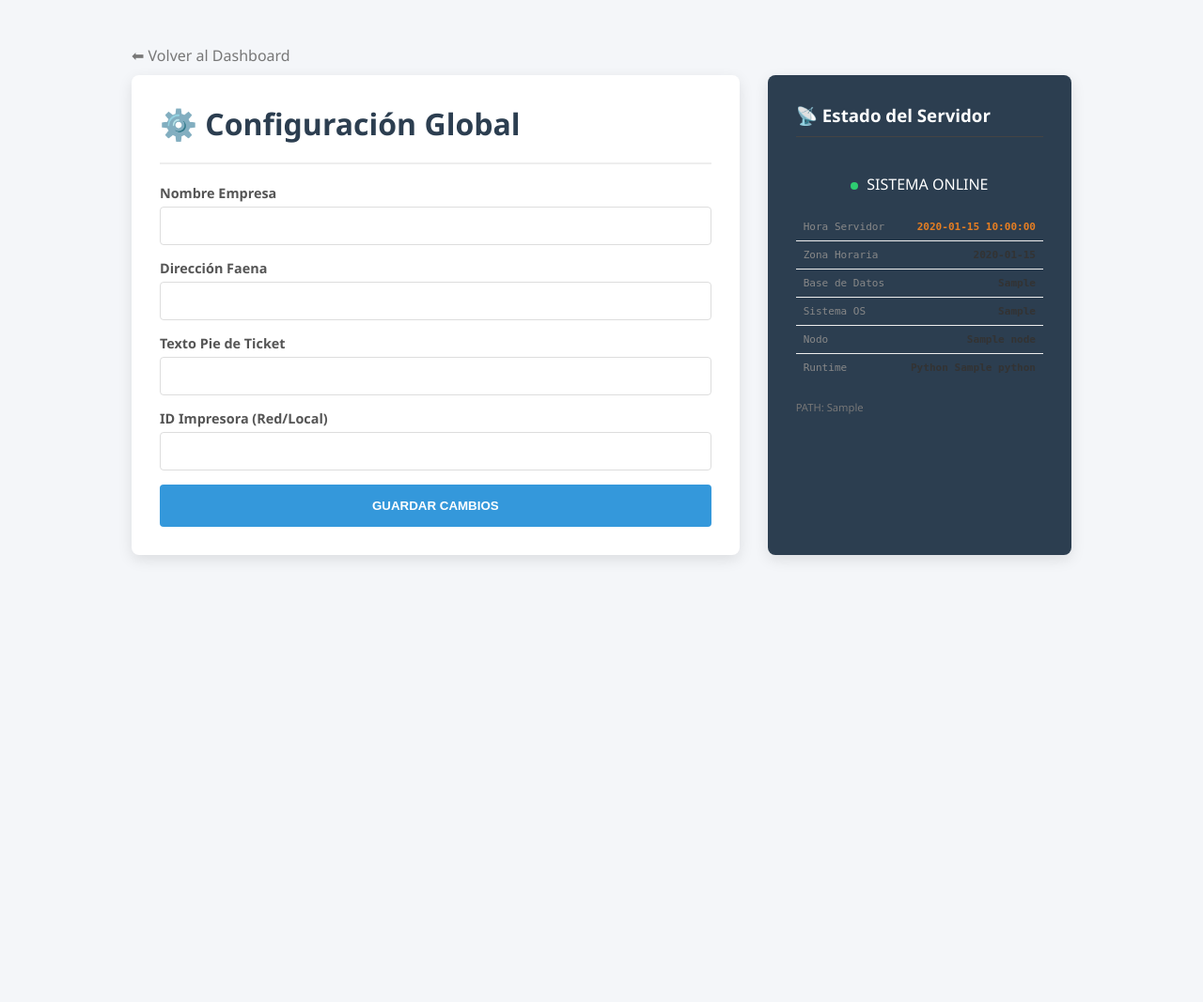
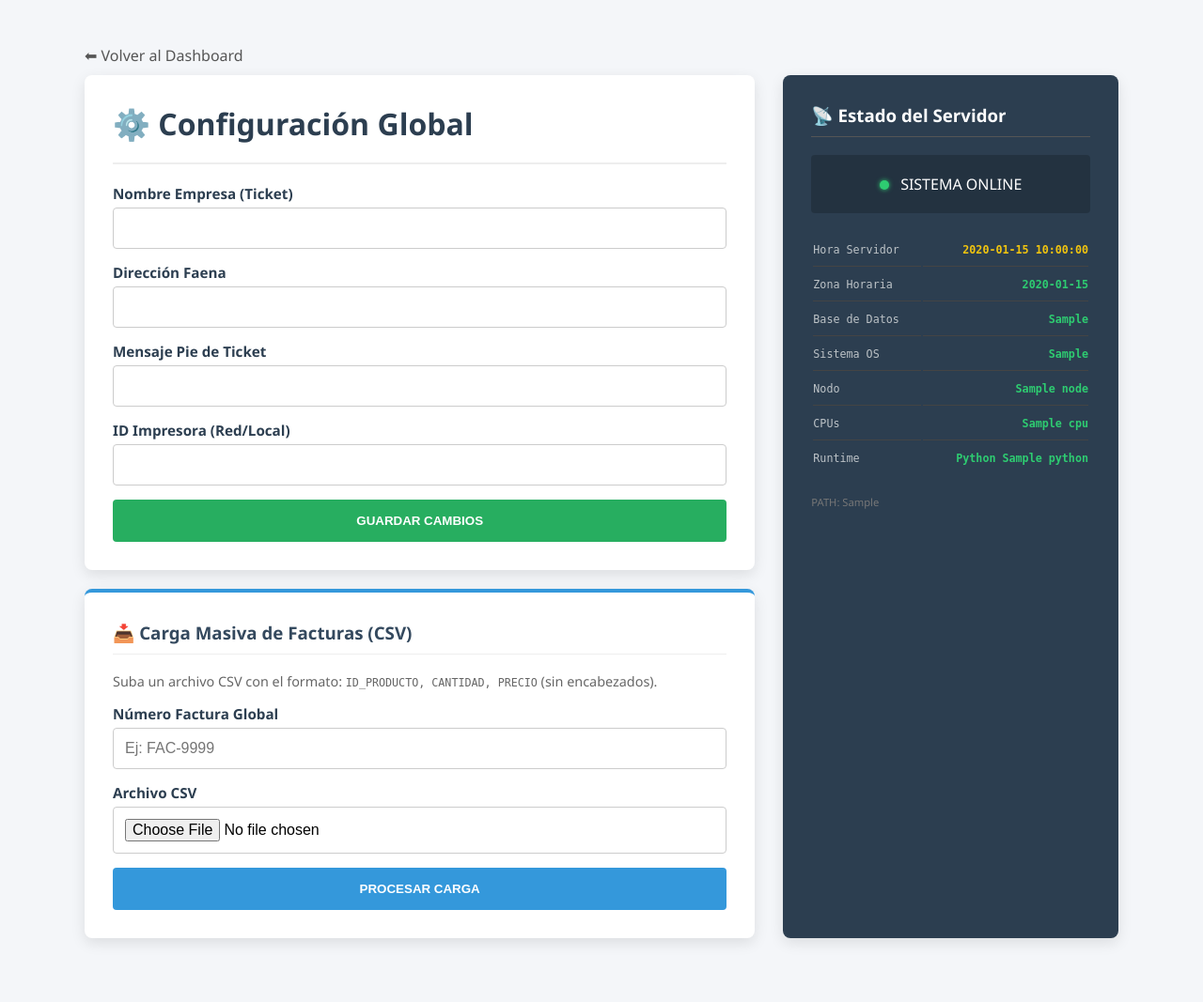
Before and after one commit to alexispferrada-wq/iron-trace-web, a Flask app: template templates/config_admin.html in a window 1280 px wide. Shown: the whole page at 94% size. Before the commit the page ends 596 px from the top, so only its background shows below. Run offline with Flask 3, Linux system fonts and the light colour scheme; the template is opened without the code that fills it: most values are stand-ins (such as "Sample title", 1, 10 or a date in 2020); some libraries are stand-ins or nearby versions.

Commit message:
Update config_admin.html

```diff
--- a/templates/config_admin.html
+++ b/templates/config_admin.html
@@ -4,46 +4,53 @@
     <meta charset="UTF-8">
     <title>Configuración - Iron Trace</title>
     <style>
-        body { font-family: 'Segoe UI', sans-serif; background-color: #f4f6f9; padding: 40px; }
-        .grid { display: grid; grid-template-columns: 2fr 1fr; gap: 30px; max-width: 1000px; margin: 0 auto; }
-        .card { background: white; padding: 30px; border-radius: 8px; box-shadow: 0 5px 15px rgba(0,0,0,0.1); }
+        body { font-family: 'Segoe UI', sans-serif; background-color: #f4f6f9; padding: 40px; color: #333; }
+        .grid { display: grid; grid-template-columns: 2fr 1fr; gap: 30px; max-width: 1100px; margin: 0 auto; }
+        .card { background: white; padding: 30px; border-radius: 8px; box-shadow: 0 5px 15px rgba(0,0,0,0.1); margin-bottom: 20px; }
         h1 { margin-top: 0; color: #2c3e50; border-bottom: 2px solid #eee; padding-bottom: 20px; }
-        h3 { color: #34495e; margin-top: 0; border-bottom: 1px solid #eee; padding-bottom: 10px; }
+        h3 { color: #34495e; margin-top: 0; padding-bottom: 10px; border-bottom: 1px solid #eee; }
 
-        input[type="text"] { width: 100%; padding: 12px; border: 1px solid #ddd; border-radius: 4px; margin-bottom: 15px; box-sizing: border-box; }
-        label { font-weight: bold; font-size: 0.9em; display: block; margin-bottom: 5px; color: #555; }
+        input[type="text"], input[type="file"] { width: 100%; padding: 12px; border: 1px solid #ccc; border-radius: 4px; margin-bottom: 15px; box-sizing: border-box; background: #fff; color: #000; font-size: 1rem; }
+        label { font-weight: bold; font-size: 0.95em; display: block; margin-bottom: 5px; color: #2c3e50; }
 
-        button { background: #3498db; color: white; border: none; padding: 15px; width: 100%; font-weight: bold; border-radius: 4px; cursor: pointer; }
-        button:hover { background: #2980b9; }
+        button { background: #27ae60; color: white; border: none; padding: 15px; width: 100%; font-weight: bold; border-radius: 4px; cursor: pointer; transition: 0.2s; }
+        button:hover { background: #219150; }
 
-        /* ESTILOS SERVIDOR */
-        .server-table { width: 100%; border-collapse: collapse; font-size: 0.85em; font-family: monospace; }
-        .server-table td { padding: 8px; border-bottom: 1px solid #eee; }
+        .btn-upload { background: #3498db; }
+        .btn-upload:hover { background: #2980b9; }
+
+        /* PANEL SERVIDOR */
+        .server-card { background: #2c3e50; color: white; }
+        .server-table { width: 100%; font-family: monospace; font-size: 0.9em; }
+        .server-table td { padding: 10px 0; border-bottom: 1px solid #444; }
         .server-table tr:last-child td { border-bottom: none; }
-        .label-server { color: #888; }
-        .val-server { color: #333; font-weight: bold; text-align: right; }
-        .indicator { width: 8px; height: 8px; background: #2ecc71; border-radius: 50%; display: inline-block; margin-right: 5px; }
+        .label-server { color: #bdc3c7; }
+        .val-server { color: #2ecc71; font-weight: bold; text-align: right; } /* COLOR VISIBLE */
+
+        .indicator { width: 10px; height: 10px; background: #2ecc71; border-radius: 50%; display: inline-block; margin-right: 8px; box-shadow: 0 0 5px #2ecc71; }
     </style>
 </head>
 <body>
 
-    <a href="/dashboard" style="text-decoration:none; color:#777; display:block; max-width:1000px; margin:0 auto 10px auto;">⬅ Volver al Dashboard</a>
+    <a href="/dashboard" style="text-decoration:none; color:#555; display:block; max-width:1100px; margin:0 auto 10px auto;">⬅ Volver al Dashboard</a>
 
     <div class="grid">
+        <div>
             <div class="card">
                 <h1>⚙️ Configuración Global</h1>
+
                 {% with messages = get_flashed_messages() %}
                     {% if messages %}<div style="background:#d4edda; color:#155724; padding:10px; border-radius:4px; margin-bottom:20px;">{{ messages[0] }}</div>{% endif %}
                 {% endwith %}
 
                 <form method="POST">
-                <label>Nombre Empresa</label>
+                    <label>Nombre Empresa (Ticket)</label>
                     <input type="text" name="empresa_nombre" value="{{ config['empresa_nombre'] }}">
 
                     <label>Dirección Faena</label>
                     <input type="text" name="empresa_direccion" value="{{ config['empresa_direccion'] }}">
 
-                <label>Texto Pie de Ticket</label>
+                    <label>Mensaje Pie de Ticket</label>
                     <input type="text" name="ticket_footer" value="{{ config['ticket_footer'] }}">
 
                     <label>ID Impresora (Red/Local)</label>
@@ -53,38 +60,38 @@
                 </form>
             </div>
 
-        <div class="card" style="background: #2c3e50; color: white;">
-            <h3 style="color:white; border-color:#444;">📡 Estado del Servidor</h3>
+            <div class="card" style="border-top: 4px solid #3498db;">
+                <h3>📥 Carga Masiva de Facturas (CSV)</h3>
+                <p style="font-size:0.9em; color:#666; margin-bottom:15px;">
+                    Suba un archivo CSV con el formato: <code>ID_PRODUCTO, CANTIDAD, PRECIO</code> (sin encabezados).
+                </p>
+                <form method="POST" enctype="multipart/form-data">
+                    <label>Número Factura Global</label>
+                    <input type="text" name="num_factura" placeholder="Ej: FAC-9999" required>
 
-            <div style="text-align:center; padding:20px 0;">
+                    <label>Archivo CSV</label>
+                    <input type="file" name="archivo_csv" accept=".csv" required>
+
+                    <button type="submit" class="btn-upload">PROCESAR CARGA</button>
+                </form>
+            </div>
+        </div>
+
+        <div class="card server-card">
+            <h3 style="color:white; border-color:#555;">📡 Estado del Servidor</h3>
+
+            <div style="text-align:center; padding:20px 0; background:rgba(0,0,0,0.2); border-radius:4px; margin-bottom:20px;">
                 <span class="indicator"></span> SISTEMA ONLINE
             </div>
 
-            <table class="server-table" style="color:#ddd;">
-                <tr>
-                    <td class="label-server">Hora Servidor</td>
-                    <td class="val-server" style="color:#e67e22;">{{ server.time_server }}</td>
-                </tr>
-                <tr>
-                    <td class="label-server">Zona Horaria</td>
-                    <td class="val-server">{{ server.timezone }}</td>
-                </tr>
-                <tr>
-                    <td class="label-server">Base de Datos</td>
-                    <td class="val-server">{{ server.db_mode }}</td>
-                </tr>
-                <tr>
-                    <td class="label-server">Sistema OS</td>
-                    <td class="val-server">{{ server.os }}</td>
-                </tr>
-                <tr>
-                    <td class="label-server">Nodo</td>
-                    <td class="val-server">{{ server.node }}</td>
-                </tr>
-                <tr>
-                    <td class="label-server">Runtime</td>
-                    <td class="val-server">Python {{ server.python }}</td>
-                </tr>
+            <table class="server-table">
+                <tr><td class="label-server">Hora Servidor</td><td class="val-server" style="color:#f1c40f;">{{ server.time_server }}</td></tr>
+                <tr><td class="label-server">Zona Horaria</td><td class="val-server">{{ server.timezone }}</td></tr>
+                <tr><td class="label-server">Base de Datos</td><td class="val-server">{{ server.db_mode }}</td></tr>
+                <tr><td class="label-server">Sistema OS</td><td class="val-server">{{ server.os }}</td></tr>
+                <tr><td class="label-server">Nodo</td><td class="val-server">{{ server.node }}</td></tr>
+                <tr><td class="label-server">CPUs</td><td class="val-server">{{ server.cpu }}</td></tr>
+                <tr><td class="label-server">Runtime</td><td class="val-server">Python {{ server.python }}</td></tr>
             </table>
 
             <div style="margin-top:20px; font-size:0.7em; color:#777; word-break: break-all;">
```
Lines whose indentation alone changed are shown as unchanged.
